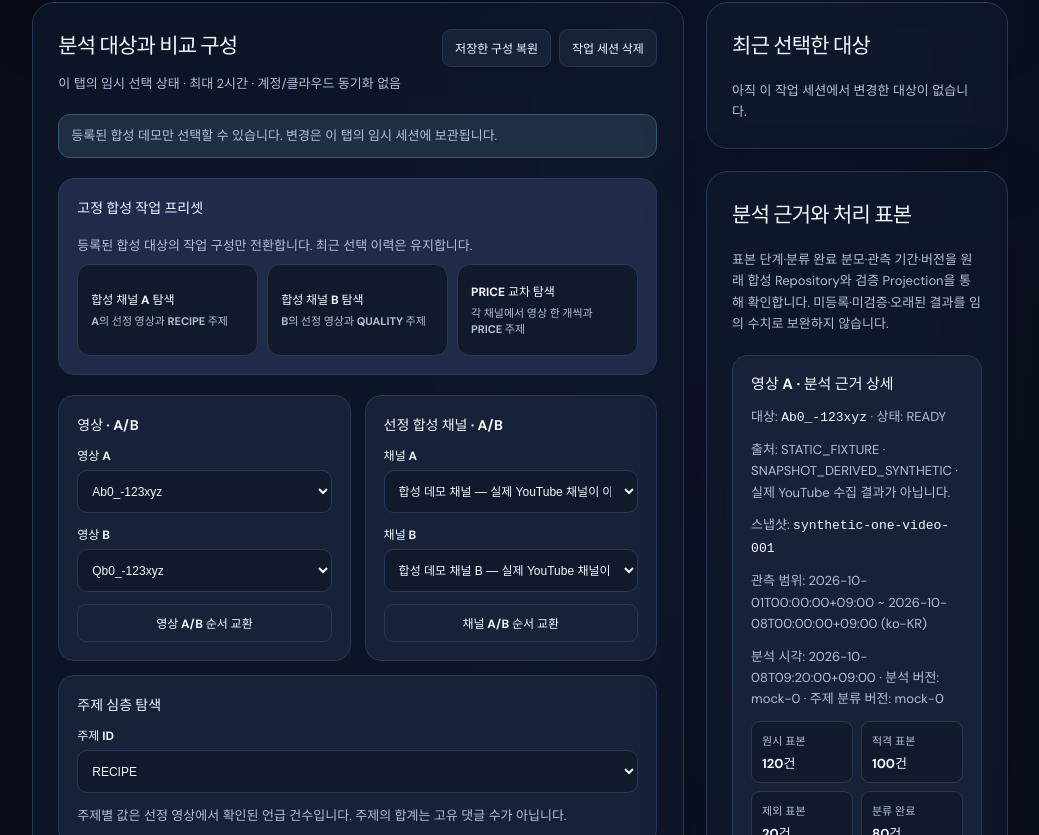
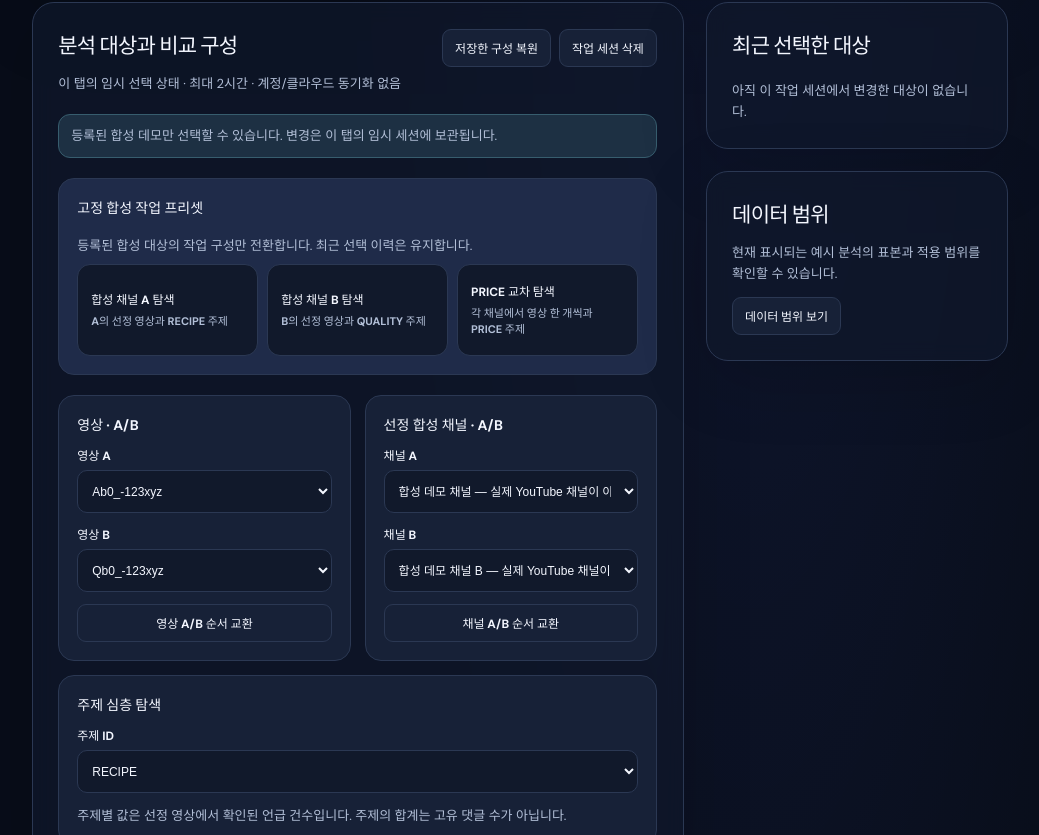
Before and after one commit to Choi1999/YOUTOPIA, a React (Vite) app in the folder frontend/: page /analysis/youtube/workspace in a window 1280 px wide. Shown: the part 805-1640 px from the top of the page, without its empty margins (232-1271 px from the left). Built offline with nearby package versions, Linux system fonts and the light colour scheme.

Commit message:
fix(UI-R04I): remove operational audit panels from consumer workspace and collapse optional data evidence

```diff
--- a/frontend/src/pages/analysis/AnalysisWorkspacePage.tsx
+++ b/frontend/src/pages/analysis/AnalysisWorkspacePage.tsx
@@ -5,7 +5,6 @@ import { demoChannelSelections } from "../../features/analysis/data/demoChannelS
 import { WorkspaceDiscoveryPanels } from "../../features/analysis-workspace/WorkspaceDiscoveryPanels";
 import { WorkspaceHero } from "../../features/analysis-workspace/WorkspaceHero";
 import { WorkspaceUrlTargetBoard } from "../../features/analysis-workspace/WorkspaceUrlTargetBoard";
-import { WorkspaceChannelPreflightPanel } from "../../features/analysis-workspace/WorkspaceChannelPreflightPanel";
 import { ApprovedChannelProfileCache } from "../../features/analysis-workspace/workspaceChannelProfile";
 import {
   addWorkspaceUrlTargets, clearWorkspaceUrlTargets, readWorkspaceUrlTargets,
@@ -77,6 +76,7 @@ export function AnalysisWorkspacePage() {
   );
   // Explicit per-page opt-in; never persisted or inferred from URL registration.
   const [allowVideoImage, setAllowVideoImage] = useState(false);
+  const [showEvidence, setShowEvidence] = useState(false);
   // Empty until a separately authorized, reviewed channel metadata reader exists.
   // The cache is in-memory only and never triggers network calls.
   const [channelProfiles] = useState(() => new ApprovedChannelProfileCache());
@@ -189,7 +189,6 @@ export function AnalysisWorkspacePage() {
       <WorkspaceUrlTargetBoard targets={urlTargets} onRemove={removeUrlTarget}
         onClear={clearUrlTargetList} allowVideoImage={allowVideoImage}
         channelProfiles={channelProfiles} />
-      <WorkspaceChannelPreflightPanel targets={urlTargets} />
 
       <div className="analysis-workspace__layout">
         <div className="analysis-workspace__main">
@@ -284,7 +283,7 @@ export function AnalysisWorkspacePage() {
       <WorkspaceDiscoveryPanels session={session} onSelect={selectPair} />
 
       <section className="analysis-workspace__panel" aria-label="통합 분석 바로가기">
-        <h2>기존 검증 화면으로 이동</h2>
+        <h2>분석 상세 보기</h2>
         <nav className="analysis-workspace__links" aria-label="분석 바로가기">
           {paths.videoDetail && <Link to={paths.videoDetail}>영상 A 상세 분석</Link>}
           {paths.videoCompare && <Link to={paths.videoCompare}>영상 A/B 비교 화면</Link>}
@@ -321,14 +320,29 @@ export function AnalysisWorkspacePage() {
         )}
       </section>
 
-          <section id="workspace-evidence" className="analysis-workspace__panel" aria-label="근거 검토">
-        <h2>분석 근거와 처리 표본</h2>
-        <p>표본 단계·분류 완료 분모·관측 기간·버전을 원래 합성
-          Repository와 검증 Projection을 통해 확인합니다.
-          미등록·미검증·오래된 결과를 임의 수치로 보완하지 않습니다.</p>
-        <div className="analysis-workspace__evidence-grid">
-          <VideoWorkspaceEvidence videoId={session.videoIds[0]} />
-          <ChannelWorkspaceEvidence channelId={session.channelIds[0]} />
+          <section id="workspace-evidence" className="analysis-workspace__panel" aria-label="데이터 범위">
+        <div className="analysis-workspace__heading">
+          <div>
+            <h2>데이터 범위</h2>
+            <p>현재 표시되는 예시 분석의 표본과 적용 범위를 확인할 수 있습니다.</p>
+          </div>
+          <button type="button" aria-expanded={showEvidence}
+            aria-controls="workspace-evidence-details"
+            onClick={() => setShowEvidence(value => !value)}>
+            {showEvidence ? "데이터 범위 접기" : "데이터 범위 보기"}
+          </button>
+        </div>
+        <div id="workspace-evidence-details" hidden={!showEvidence}>
+          {showEvidence && (
+            <>
+              <p>표시되는 수치는 등록된 예시 표본에 한정됩니다.
+                실제 YouTube 전체 반응이나 채널의 전체 시청자를 대표하지 않습니다.</p>
+              <div className="analysis-workspace__evidence-grid">
+                <VideoWorkspaceEvidence videoId={session.videoIds[0]} />
+                <ChannelWorkspaceEvidence channelId={session.channelIds[0]} />
+              </div>
+            </>
+          )}
         </div>
       </section>
 
@@ -336,8 +350,8 @@ export function AnalysisWorkspacePage() {
       </div>
 
       <p className="analysis-workspace__notice">
-        STATIC FIXTURE · 이 화면은 실제 수집·실시간 분석·장기 저장·구독/결제와
-        연결되지 않습니다. 영상·채널의 실제 소속과 전체 여론을 대표하지 않습니다.
+        현재 표시되는 분석 결과는 예시 데이터입니다.
+        URL을 추가해도 실제 YouTube 댓글을 수집하거나 분석하지 않습니다.
       </p>
     </div>
   );
```
